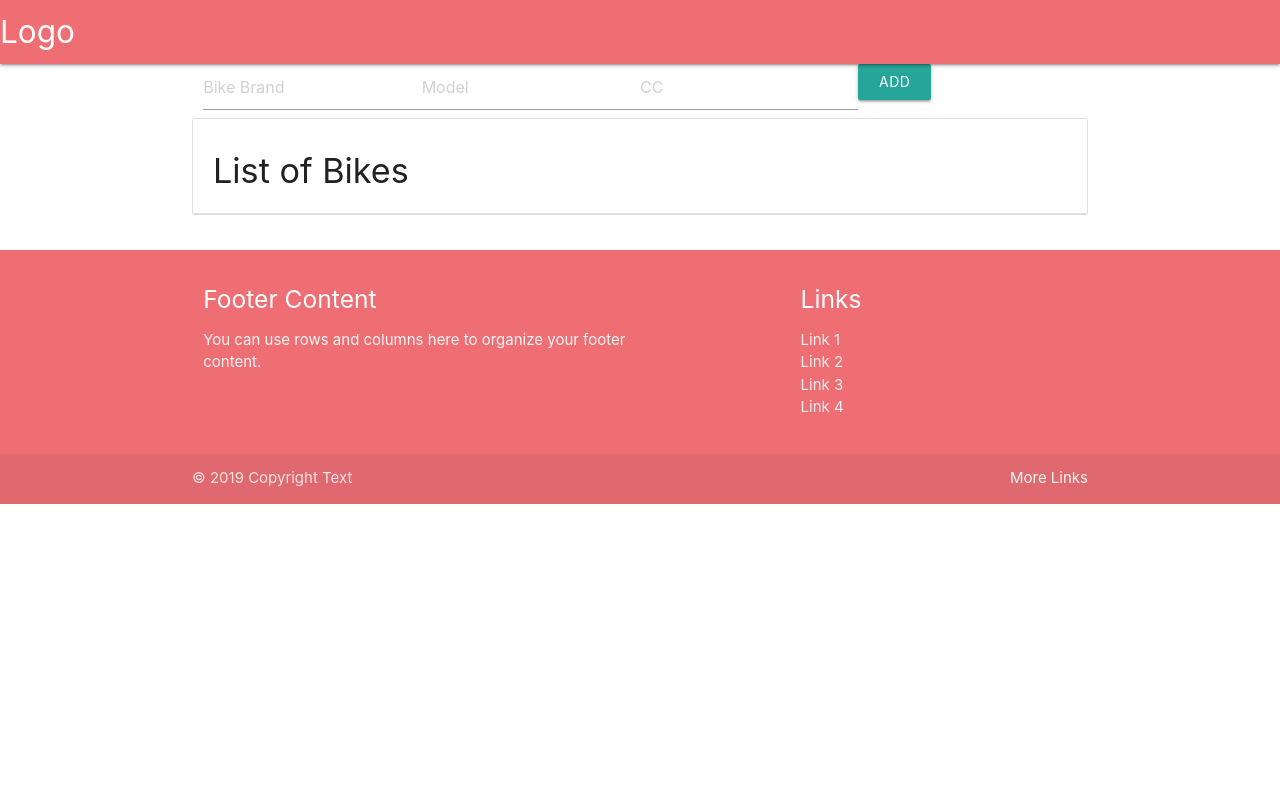
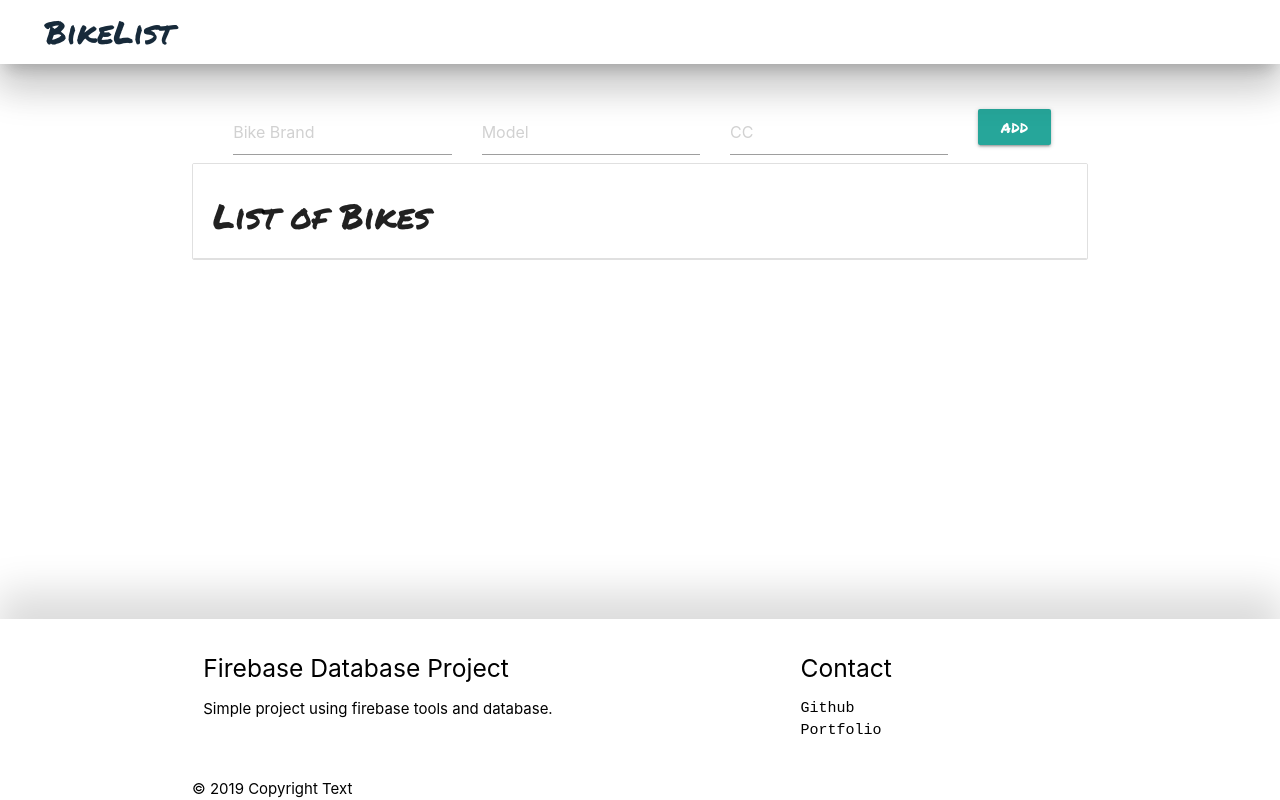
Before and after one commit to estebana28/bikes, a plain HTML site: page index.html in a window 1280 px wide. Drawn offline with nearby package versions, Linux system fonts and the light colour scheme; no server answers; a web font is replaced by a local one.

Commit message:
Styles and positioning

```diff
--- a/index.html
+++ b/index.html
@@ -12,25 +12,25 @@
     <link rel="stylesheet" href="https://cdnjs.cloudflare.com/ajax/libs/materialize/1.0.0/css/materialize.min.css">
     <link href="https://fonts.googleapis.com/icon?family=Material+Icons" rel="stylesheet">
     <!-- Custom CSS -->
+    <link href="https://fonts.googleapis.com/css?family=Nova+Mono|Permanent+Marker&display=swap" rel="stylesheet">
     <link rel="stylesheet" href="styles.css">
 </head>
 <body>
+
         <div class="navbar-fixed">
-        <nav>
+            <nav class="z-depth-5">
                 <div class="nav-wrapper">
-                <a href="#!" class="brand-logo">Logo</a>
+                    <a  class="brand-logo">BikeList</a>
                 </div>
             </nav>
         </div>
-
-    <div class="content container">
-
+        <div class="container">
             <div class="row">
                 <form id="add-bike-form" class="col s12">
                     <input class="col s3 input-field" type="text" name="brand" placeholder="Bike Brand">
-                <input class="col s3" type="text" name="model" placeholder="Model">
-                <input class="col s3" type="number" name="cc" placeholder="CC">
-                <button class="btn btn-primary col s1">Add bike</button>
+                    <input class="col s3 input-field" type="text" name="model" placeholder="Model">
+                    <input class="col s3 input-field" type="number" name="cc" placeholder="CC">
+                    <button id="add-button" class="btn btn-primary col s1">Add bike</button>
                 </form>
 
                 <ul id="bike-list" class="collection with-header">
@@ -46,24 +46,21 @@
         <div class="container">
             <div class="row">
                 <div class="col l6 s12">
-                    <h5 class="white-text">Footer Content</h5>
-                    <p class="grey-text text-lighten-4">You can use rows and columns here to organize your footer content.</p>
+                    <h5>Firebase Database Project</h5>
+                    <p>Simple project using firebase tools and database.</p>
                 </div>
             <div class="col l4 offset-l2 s12">
-                <h5 class="white-text">Links</h5>
+                <h5>Contact</h5>
                 <ul>
-                    <li><a class="grey-text text-lighten-3" href="#!">Link 1</a></li>
-                    <li><a class="grey-text text-lighten-3" href="#!">Link 2</a></li>
-                    <li><a class="grey-text text-lighten-3" href="#!">Link 3</a></li>
-                    <li><a class="grey-text text-lighten-3" href="#!">Link 4</a></li>
+                    <li><a  href="#!">Github</a></li>
+                    <li><a  href="#!">Portfolio</a></li>
                 </ul>
             </div>
             </div>
         </div>
-        <div class="footer-copyright">
+        <div>
             <div class="container">
                 © 2019 Copyright Text
-                <a class="grey-text text-lighten-4 right" href="#!">More Links</a>
             </div>
         </div>
     </footer>
--- a/styles.css
+++ b/styles.css
@@ -2,8 +2,77 @@ body {
     display: flex;
     min-height: 100vh;
     flex-direction: column;
+
 }
 
-main {
-    flex: 1 0 auto;
+a  {
+    text-decoration: none;
+    color: #000;
 }
+
+nav {
+    background-color: #fff;
+}
+
+nav .brand-logo {
+    background-color: #fff;
+    color: #172A3A;
+    margin-left: 3rem;
+    font-family: 'Permanent Marker', cursive;
+}
+
+.navbar-fixed {
+    margin-bottom: 3rem;
+}
+
+.row .input-field.col.s3 {
+    margin-left: 2rem;
+}
+
+#add-button {
+    margin-left: 2rem;
+    font-family: 'Permanent Marker', cursive;
+}
+
+.collection-header {
+    font-family: 'Permanent Marker', cursive;
+}
+
+.collection-item {
+    -webkit-box-shadow: inset 1px 1px 15px 0px rgb(38,166,154,0.6);
+    -moz-box-shadow: inset 1px 1px 15px 0px rgb(38,166,154,0.6);
+    box-shadow: inset 1px 1px 15px 0px rgb(38,166,154, 0.6);
+}
+
+li {
+    font-family: 'Nova Mono', monospace;
+}
+
+li :nth-child(2) {
+    margin: 0 1rem;
+}
+
+.material-icons {
+    float: right;
+    margin-top: 0.3rem;
+    color: #26a69a;
+    font-weight: 900;
+}
+
+
+
+
+footer {
+    position: fixed;
+    width: 100vw;
+    left: 0;
+    bottom: 0;
+    color: #000;
+    box-shadow: 0 -24px 38px 3px rgba(0,0,0,0.14)
+}
+
+.page-footer {
+    background-color: #fff;
+    color: #000;
+
+}
```
Also changed, not shown: app.js (+0 -9 lines). Lines whose indentation alone changed are shown as unchanged.
